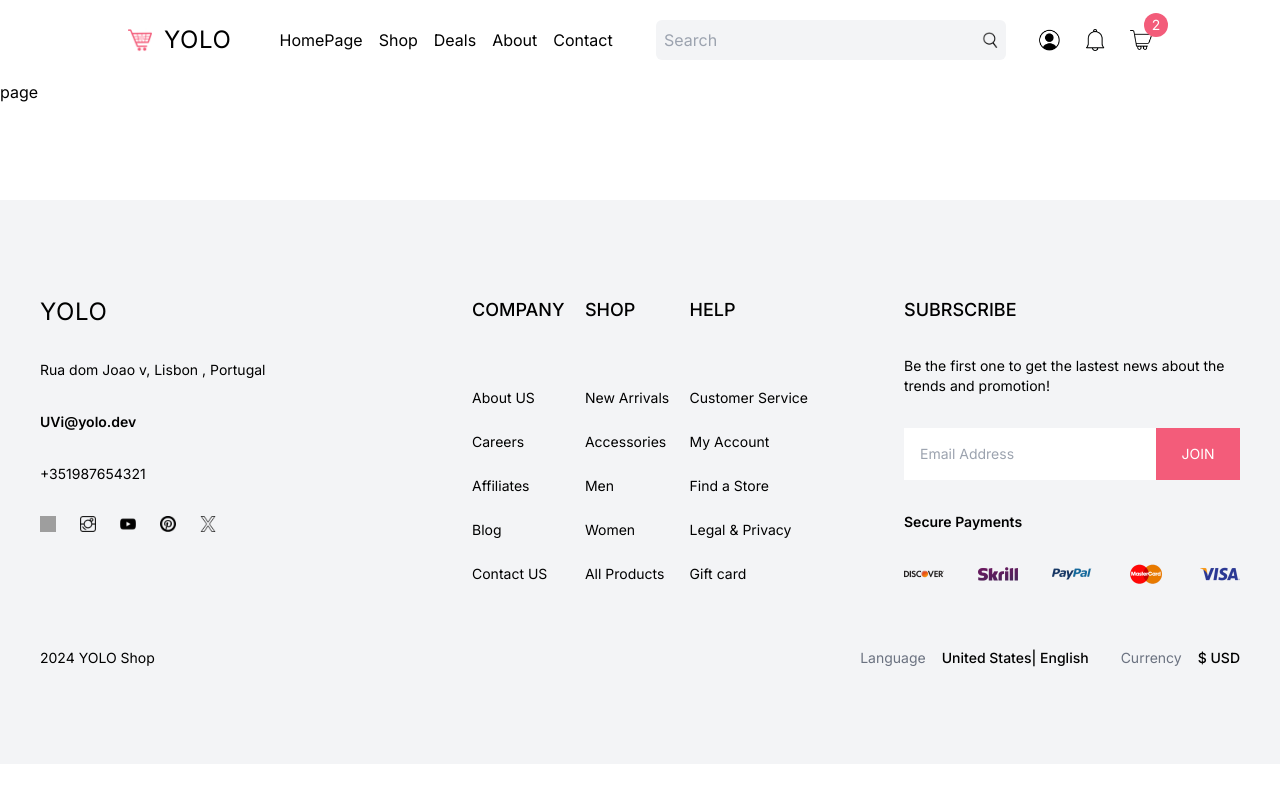
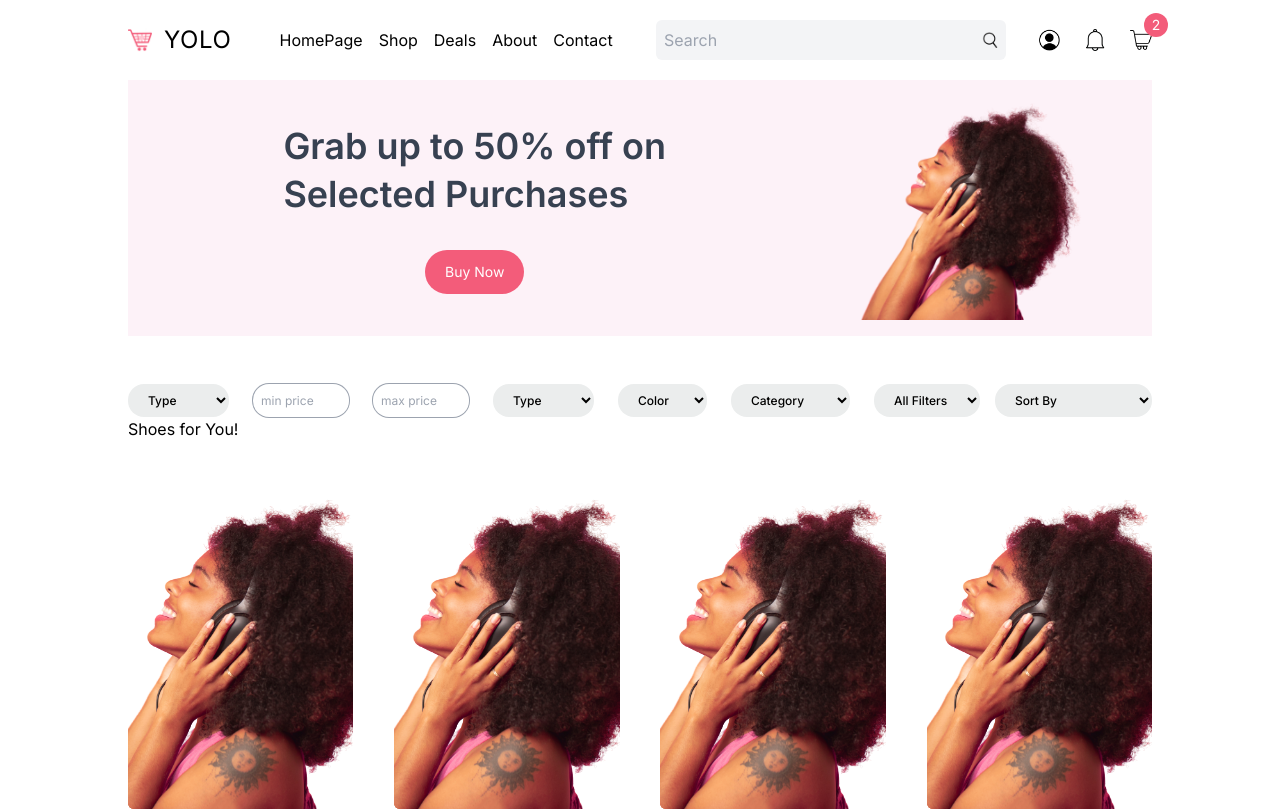
Before and after one commit to vigneshuthra/ecom_site, a Next.js app: page /list in a window 1280 px wide. Shown: the top 811 px of the page. Built offline with nearby package versions, Linux system fonts and the light colour scheme; grey boxes are pictures that could not be loaded.

Commit message:
ProductPage layout added

```diff
--- a/next.config.ts
+++ b/next.config.ts
@@ -6,7 +6,7 @@ const nextConfig: NextConfig = {
     remotePatterns:[
       {
         protocol:"https",
-        hostname :"www.pexels.com",
+        hostname :"images.pexels.com",
       }
     ]
   }
--- a/src/app/[slug]/page.tsx
+++ b/src/app/[slug]/page.tsx
@@ -1,8 +1,50 @@
+import Add from '@/components/Add'
+import CustomizeProducts from '@/components/CustomizeProducts'
+import ProductImages from '@/components/ProductImages'
 import React from 'react'
 
 const SinglePage = () => {
   return (
-    <div>SinglePage</div>
+    <div className='px-4 md:px-8 lg:px-16 xl:px-32 2xl:px-64 relative flex flex-col lg:flex-row gap-16'>
+      {/* image */}
+      <div className=' w-full lg:w-1/2 lg:sticky top-20 h-max'>
+        <ProductImages />
+      </div>
+      {/* texts */}
+
+      <div className='w-full lg:w-1/2 flex flex-col gap-6'>
+        <h1 className='text-4xl font-medium'>Product Name </h1>
+        <p className='text-gray-500'>
+          Lorem ipsum dolor sit amet, consectetuer adipiscing elit. Aenean commodo ligula eget dolor. Aenean massa. Cum sociis natoque penatibus et magnis dis parturient montes, nascetur ridiculus mus. Donec quam felis, ultricies nec, pellentesque eu, pretium quis, sem. Nulla consequat massa
+        </p>
+        <div className='h-[2px] bg-gray-100' />
+        <div className='flex items-center gap-4'>
+          <h3 className='text-xl text-gray-500 line-through'>$59</h3>
+          <h2 className='font-medium text-2xl'>$49</h2>
+        </div>
+        <div className='h-[2px] bg-gray-100'/>
+          <CustomizeProducts />
+          <Add />
+
+        <div className='h-[2px] bg-gray-500' />
+
+        <div className='text-sm'>
+          <h4 className='font-medium mb-4'> Title </h4>
+          <p>
+            Lorem ipsum dolor sit amet, consectetuer adipiscing elit. Aenean commodo ligula eget dolor. Aenean massa. Cum sociis natoque penatibus et magnis dis parturient montes, nascetur ridiculus mus. Donec quam felis, ultricies nec, pellentesque eu, pretium quis, sem. Nulla consequat massa
+          </p>
+          <h4 className='font-medium mb-4'> Title </h4>
+          <p>
+            Lorem ipsum dolor sit amet, consectetuer adipiscing elit. Aenean commodo ligula eget dolor. Aenean massa. Cum sociis natoque penatibus et magnis dis parturient montes, nascetur ridiculus mus. Donec quam felis, ultricies nec, pellentesque eu, pretium quis, sem. Nulla consequat massa
+          </p>
+          <h4 className='font-medium mb-4'> Title </h4>
+          <p>
+            Lorem ipsum dolor sit amet, consectetuer adipiscing elit. Aenean commodo ligula eget dolor. Aenean massa. Cum sociis natoque penatibus et magnis dis parturient montes, nascetur ridiculus mus. Donec quam felis, ultricies nec, pellentesque eu, pretium quis, sem. Nulla consequat massa
+          </p>
+        </div>
+      </div>
+
+    </div>
   )
 }
 
--- a/src/app/list/page.tsx
+++ b/src/app/list/page.tsx
@@ -1,8 +1,29 @@
+import Filter from '@/components/Filter'
+import ProductList from '@/components/ProductList'
+import Image from 'next/image'
 import React from 'react'
 
 const ListPage = () => {
   return (
-    <div>page</div>
+    <div className='px-4 md:px-8 lg:px-16 xl:px-32 2xl:px-64 relative'>
+
+      {/* CAMPAIGN */}
+      <div className='hidden sm:flex bg-pink-50 p-4 justify-between h-64'>
+        <div className=' w-2/3 flex flex-col items-center justify-center gap-8'>
+          <h1 className='text-4xl font-semibold leading-[48px] text-gray-700'> Grab up to 50% off on<br /> Selected Purchases</h1>
+          <button className='rounded-3xl bg-bgRed text-white w-max py-3 px-5 text-sm '> Buy Now</button>
+        </div>
+        <div className='relative w-1/3'>
+          <Image src="/woman.png" alt={''} fill className='object-contain' />
+        </div>
+      </div>
+      {/* Filter */}
+      <Filter />
+      {/* Products */}
+      <h1>Shoes for You!</h1>
+      <ProductList />
+
+    </div>
   )
 }
 
--- /dev/null
+++ b/src/components/Add.tsx
@@ -0,0 +1,41 @@
+"use client"
+import React, { useState } from 'react'
+
+const Add = () => {
+
+  const [quantity, setQuantity] = useState(1);
+
+  const stock = 4;
+
+  const handleQuantity = (type: "i" | "d") => {
+    if (type === "d" && quantity > 1) {
+      setQuantity((prev) => prev - 1);
+    }
+    if (type === "i" && quantity < stock) {
+      setQuantity((prev) => prev + 1)
+    }
+  };
+
+  return (
+    <div className='flex flex-col gap-4'>
+      <h4 className='font-medium'> Choose a Quantity </h4>
+      <div className='flex justify-between'>
+        <div className='flex items-center gap-4'>
+
+          <div className='bg-gray-100 py-2 px-4 rounded-3xl flex items-center justify-between w-32'>
+            <button className='cursor-pointer text-xl' onClick={()=>handleQuantity("d")}>-</button>
+            {quantity}
+            <button className='cursor-pointer text-xl' onClick={()=>handleQuantity("i")} >+</button>
+          </div>
+          <div className='text-sm'>
+            Only <span className='text-orange-500'> 4 items</span> left! <br />{"Don't"} {""} miss it
+          </div>
+        </div>
+        <button className='w-36 text-sm rounded-3xl ring-1 ring-bgRed text-bgRed py-2 px-4 hover:bg-bgRed hover:text-white disabled:cursor-not-allowed disabled:bg-pink-200 disabled:text-white disabled::ring-none'>Add to Cart</button>
+      </div>
+
+    </div>
+  )
+}
+
+export default Add
--- /dev/null
+++ b/src/components/CustomizeProducts.tsx
@@ -0,0 +1,29 @@
+import React from 'react'
+
+const CustomizeProducts = () => {
+  return (
+    <div className='flex flex-col gap-6'>
+      <h4 className='font-medium'>Choose a color</h4>
+      <ul className='flex items-center gap-3'>
+        <li className='w-8 h-8 rounded-full ring-1 ring-gray-300 cursor-pointer relative bg-red-500'>
+          <div className='absolute w-10 h-10 rounded-full ring-2 top-1/2 left-1/2 transform -translate-x-1/2 -translate-y-1/2'/>
+        </li>
+        <li className='w-8 h-8 rounded-full ring-1 ring-gray-300 cursor-pointer relative bg-blue-500'>
+        </li>
+        <li className='w-8 h-8 rounded-full ring-1 ring-gray-300 cursor-not-allowed relative bg-green-500'>
+        <div className='absolute w-10 h-[2px] bg-red-400 rotate-45 top-1/2 left-1/2 transform -translate-x-1/2 -translate-y-1/2'/>
+
+        </li>
+      </ul>
+      <h4 className='font-medium'>Choose a size</h4>
+      <ul className='flex items-center gap-3'>
+        <li className='ring-1 ring-bgRed text-bgRed rounded-md py-1 px-4 text-sm cursor-pointer'>Small</li>
+        <li className='ring-1 ring-bgRed text-white bg-bgRed rounded-md py-1 px-4 text-sm cursor-pointer'>Medium</li>
+        <li className='ring-1 ring-pink-200 text-white bg-pink-200 rounded-md py-1 px-4 text-sm cursor-not-allowed'>Large</li>
+
+      </ul>
+    </div>
+  )
+}
+
+export default CustomizeProducts
--- /dev/null
+++ b/src/components/Filter.tsx
@@ -0,0 +1,55 @@
+import React from 'react'
+
+const Filter = () => {
+  return (
+    <div className='mt-12 flex justify-between'>
+      <div className='flex gap-6 flex-wrap'>
+        <select name="type" id="" className='py-2 px-4 rounded-2xl text-xs font-medium bg-[#EBEDED]'>
+          <option>Type</option>
+          <option value="physical">Physical</option>
+          <option value="digital">Digital</option>
+        </select>
+        <input type="text" name='min' placeholder='min price' className='text-xs rounded-2xl pl-2 w-24 ring-1 ring-gray-400'/>
+
+        <input type="text" name='max' placeholder='max price' className='text-xs rounded-2xl pl-2 w-24 ring-1 ring-gray-400'/>
+
+        <select name="size" id="" className='py-2 px-4 rounded-2xl text-xs font-medium bg-[#EBEDED]'>
+          <option>Type</option>
+          <option value="physical">Physical</option>
+          <option value="digital">Digital</option>
+        </select>
+
+        <select name="color" id="" className='py-2 px-4 rounded-2xl text-xs font-medium bg-[#EBEDED]'>
+          <option>Color</option>
+          <option value="">Test</option>
+          <option value="">Digital</option>
+        </select>
+
+        <select name="ribbon" id="" className='py-2 px-4 rounded-2xl text-xs font-medium bg-[#EBEDED]'>
+          <option>Category</option>
+          <option value="">New Arrival</option>
+          <option value="">Popular</option>
+        </select>
+
+        <select name="" id="" className='py-2 px-4 rounded-2xl text-xs font-medium bg-[#EBEDED]'>
+          <option>All Filters</option>
+        </select>
+
+      </div>
+
+      <div className=''>
+      <select name="" id="" className='py-2 px-4 rounded-2xl text-xs font-medium bg-[#EBEDED]'>
+          <option>Sort By</option>
+          <option value="">Price (low to high)</option>
+          <option value="">Price(high to low)</option>
+          <option value="">Newest</option>
+          <option value="">Oldest</option>
+
+        </select>
+
+      </div>
+    </div>
+  )
+}
+
+export default Filter
--- a/src/components/Footer.tsx
+++ b/src/components/Footer.tsx
@@ -17,7 +17,7 @@ const Footer = () => {
           <span className='font-semibold'>UVi@yolo.dev</span>
           <span>+351987654321</span>
           <div className='flex w-full gap-6'>
-            <Image src="/fackbook.png" alt={''} width={16} height={16} />
+            <Image src="/facebook.png" alt={''} width={16} height={16} />
             <Image src="/instagram.png" alt={''} width={16} height={16} />
             <Image src="/youtube.png" alt={''} width={16} height={16} />
             <Image src="/pinterest.png" alt={''} width={16} height={16} />
--- /dev/null
+++ b/src/components/ProductImages.tsx
@@ -0,0 +1,48 @@
+"use client"
+import Image from 'next/image'
+import React, { useState } from 'react'
+
+const images = [
+  {
+    id: 1,
+    url: "https://images.pexels.com/photos/707579/pexels-photo-707579.jpeg?auto=compress&cs=tinysrgb&w=400",
+  },
+  {
+    id: 2,
+    url: "https://images.pexels.com/photos/1125137/pexels-photo-1125137.jpeg?auto=compress&cs=tinysrgb&w=400",
+  },
+  {
+    id: 3,
+    url: "https://images.pexels.com/photos/2082092/pexels-photo-2082092.jpeg?auto=compress&cs=tinysrgb&w=400",
+  },
+  {
+    id: 4,
+    url: "https://images.pexels.com/photos/3163877/pexels-photo-3163877.jpeg?auto=compress&cs=tinysrgb&w=400",
+  },
+
+]
+
+
+const ProductImages = () => {
+
+  const [index, setIndex] = useState(0);
+
+  return (
+    <div className=''>
+      <div className='h-[500px] relative'>
+        <Image src={images[index].url} alt={''} fill sizes='50vw' className='object-cover rounded-md' />
+      </div>
+
+      <div className='flex justify-between gap-4 mt-8 cursor-pointer'>
+        {images.map((img, i) => (
+          <div className='w-1/4 h-32 relative gap-4 mt-8' key={img.id} onClick={() => setIndex(i)}>
+            <Image src={img.url} alt={''} fill sizes='30vw' className='object-cover rounded-md' />
+          </div>
+        ))}
+
+      </div>
+    </div>
+  )
+}
+
+export default ProductImages
```
Also changed, not shown: 1 other file (tests, documents, lock files or other folders).
